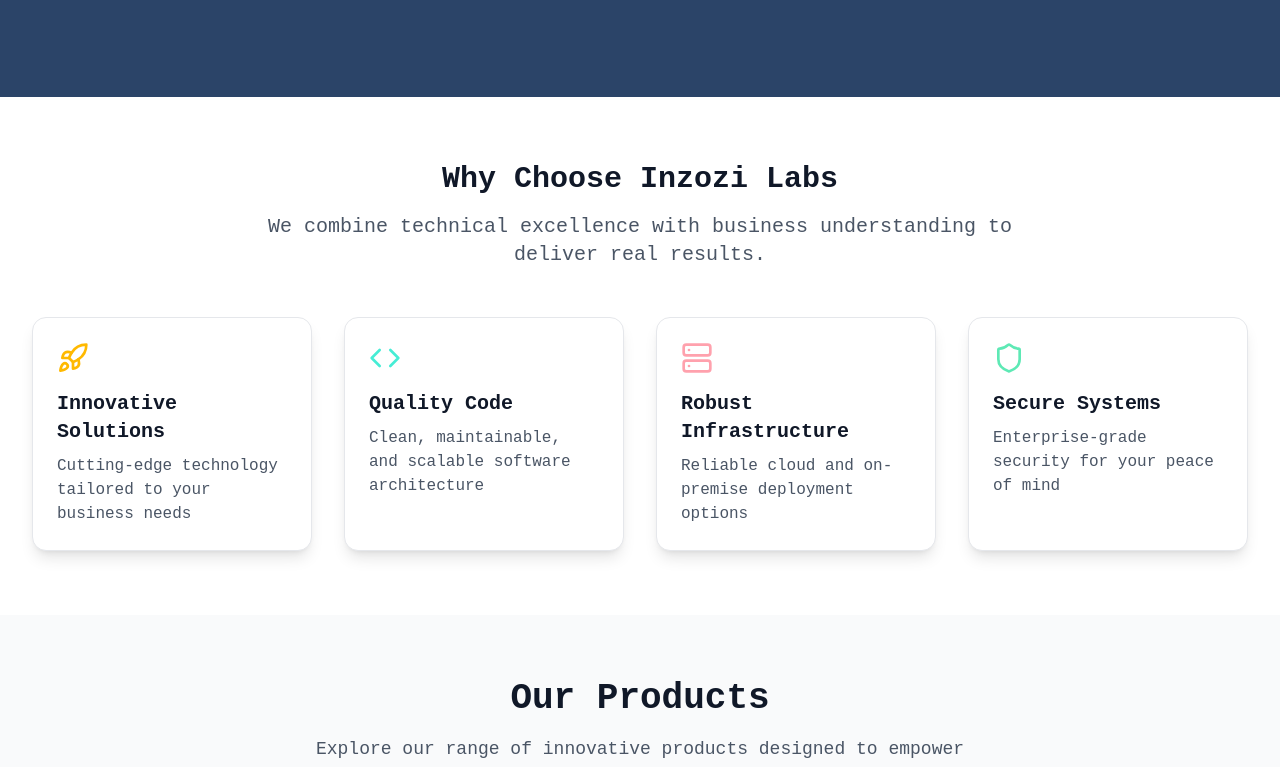
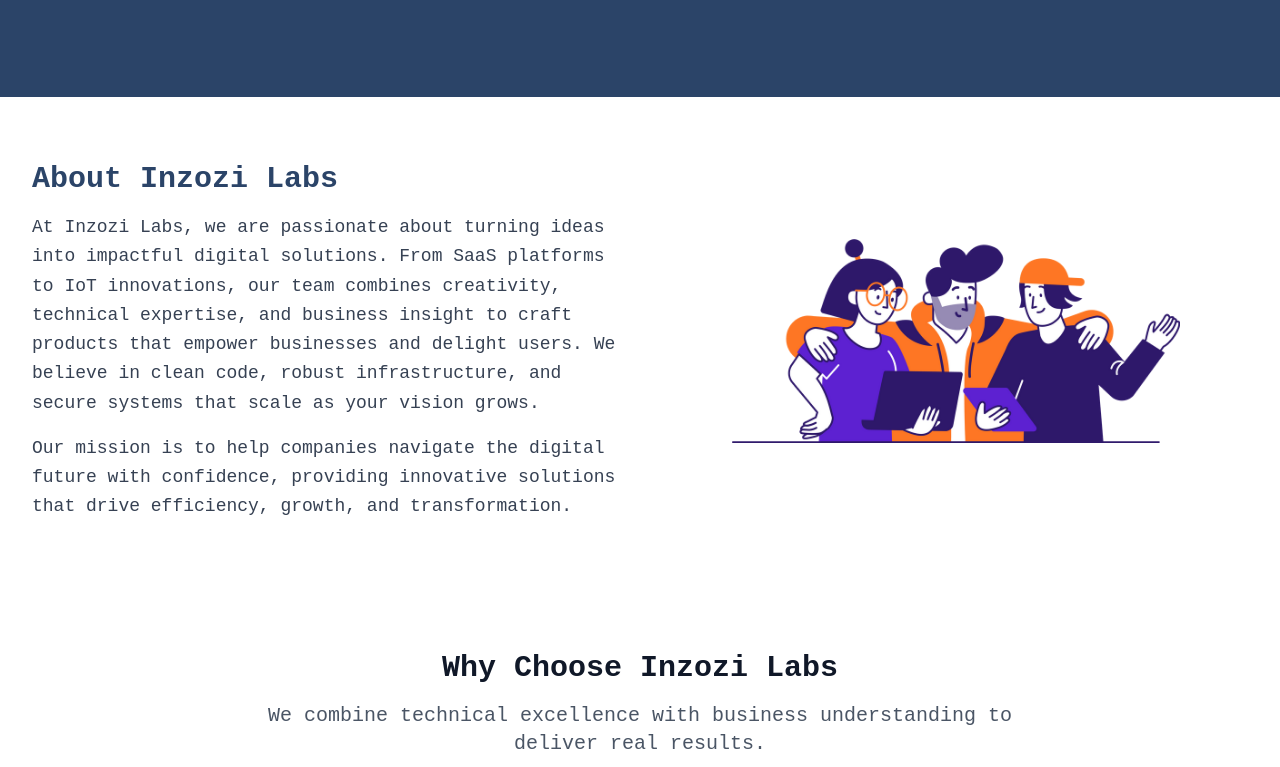
Before and after one commit to bigwave819/inzozi, a Next.js app: page / in a window 1280 px wide. Shown: the part 575-1342 px from the top of the page. Built offline with nearby package versions, Linux system fonts and the light colour scheme; a web font is replaced by a local one.

Commit message:
added few more changes

```diff
--- a/src/app/page.tsx
+++ b/src/app/page.tsx
@@ -1,72 +1,81 @@
 // app/page.tsx
-import { Rocket, Code, Server, Shield } from 'lucide-react';
-import Link from 'next/link';
+import { Rocket, Code, Server, Shield } from "lucide-react";
+import Link from "next/link";
 
 export default function Home() {
   const features = [
     {
       icon: <Rocket className="w-8 h-8 text-amber-400" />,
       title: "Innovative Solutions",
-      description: "Cutting-edge technology tailored to your business needs"
+      description: "Cutting-edge technology tailored to your business needs",
     },
     {
       icon: <Code className="w-8 h-8 text-teal-300" />,
       title: "Quality Code",
-      description: "Clean, maintainable, and scalable software architecture"
+      description: "Clean, maintainable, and scalable software architecture",
     },
     {
       icon: <Server className="w-8 h-8 text-rose-300" />,
       title: "Robust Infrastructure",
-      description: "Reliable cloud and on-premise deployment options"
+      description: "Reliable cloud and on-premise deployment options",
     },
     {
       icon: <Shield className="w-8 h-8 text-emerald-300" />,
       title: "Secure Systems",
-      description: "Enterprise-grade security for your peace of mind"
-    }
+      description: "Enterprise-grade security for your peace of mind",
+    },
   ];
 
   const products = [
     {
       title: "Inzozi SAAS",
-      description: "Cloud-based software solutions to streamline your business operations.",
-      demoLink: "#"
+      description:
+        "Cloud-based software solutions to streamline your business operations.",
+      demoLink: "#",
     },
     {
       title: "Inzozi DAAS",
-      description: "Real-time, structured data as a service to power smart decisions.",
-      demoLink: "#"
+      description:
+        "Real-time, structured data as a service to power smart decisions.",
+      demoLink: "#",
     },
     {
       title: "Digital Payment Gateway",
-      description: "Secure and fast payment solutions for your business and customers.",
-      demoLink: "#"
+      description:
+        "Secure and fast payment solutions for your business and customers.",
+      demoLink: "#",
     },
     {
       title: "IoT Platform",
-      description: "Connect and monitor your devices seamlessly for smarter automation.",
-      demoLink: "#"
-    }
+      description:
+        "Connect and monitor your devices seamlessly for smarter automation.",
+      demoLink: "#",
+    },
   ];
 
   return (
     <div className="min-h-screen">
       {/* Hero Section */}
-      <section className="text-white pt-24 pb-16 px-4 sm:px-6 lg:px-8 w-full mx-auto" style={{ backgroundColor: '#2B4468' }}>
+      <section
+        className="text-white pt-24 pb-16 px-4 sm:px-6 lg:px-8 w-full mx-auto"
+        style={{ backgroundColor: "#2B4468" }}
+      >
         <div className="flex flex-col lg:flex-row items-center gap-12">
           <div className="lg:w-1/2 space-y-6">
             <h1 className="text-4xl sm:text-5xl font-bold leading-tight">
-              Building <span className="text-amber-400">Digital Futures</span> with Inzozi Labs
+              Building <span className="text-amber-400">Digital Futures</span>{" "}
+              with Inzozi Labs
             </h1>
             <p className="text-xl text-gray-300">
-              We craft exceptional software solutions that drive growth and innovation for forward-thinking businesses.
+              We craft exceptional software solutions that drive growth and
+              innovation for forward-thinking businesses.
             </p>
             <div className="flex gap-4 pt-4">
               <button className="bg-amber-400 hover:bg-amber-500 text-gray-900 font-medium py-3 px-6 rounded-lg transition-colors">
                 Get Started
               </button>
               <button className="border border-white hover:bg-white/10 text-white font-medium py-3 px-6 rounded-lg transition-colors">
-                <Link href={'/contact'}>Contact Us</Link>
+                <Link href={"/contact"}>Contact Us</Link>
               </button>
             </div>
           </div>
@@ -79,13 +88,44 @@
           </div>
         </div>
       </section>
+      {/* About Section */}
+      <section className="py-16 px-4 sm:px-6 lg:px-8 max-w-7xl mx-auto flex flex-col lg:flex-row items-center gap-12 bg-white rounded-xl">
+        <div className="lg:w-1/2">
+          <h2 className="text-3xl font-bold text-[#2B4468] mb-4">
+            About Inzozi Labs
+          </h2>
+          <p className="text-gray-700 text-lg leading-relaxed">
+            At Inzozi Labs, we are passionate about turning ideas into impactful
+            digital solutions. From SaaS platforms to IoT innovations, our team
+            combines creativity, technical expertise, and business insight to
+            craft products that empower businesses and delight users. We believe
+            in clean code, robust infrastructure, and secure systems that scale
+            as your vision grows.
+          </p>
+          <p className="text-gray-700 text-lg mt-4 leading-relaxed">
+            Our mission is to help companies navigate the digital future with
+            confidence, providing innovative solutions that drive efficiency,
+            growth, and transformation.
+          </p>
+        </div>
+        <div className="lg:w-1/2">
+          <img
+            src="/about.png"
+            alt="About Inzozi Labs"
+            className="w-full max-w-md mx-auto"
+          />
+        </div>
+      </section>
 
       {/* Features Section */}
       <section className="py-16 px-4 sm:px-6 lg:px-8 max-w-7xl mx-auto bg-white">
         <div className="text-center mb-12">
-          <h2 className="text-3xl font-bold text-gray-900 mb-4">Why Choose Inzozi Labs</h2>
+          <h2 className="text-3xl font-bold text-gray-900 mb-4">
+            Why Choose Inzozi Labs
+          </h2>
           <p className="text-xl text-gray-600 max-w-3xl mx-auto">
-            We combine technical excellence with business understanding to deliver real results.
+            We combine technical excellence with business understanding to
+            deliver real results.
           </p>
         </div>
 
@@ -95,10 +135,10 @@
               key={index}
               className="bg-white shadow-lg p-6 rounded-xl border border-gray-200 hover:border-amber-400 transition-all"
             >
-              <div className="mb-4">
-                {feature.icon}
-              </div>
-              <h3 className="text-xl font-semibold text-gray-900 mb-2">{feature.title}</h3>
+              <div className="mb-4">{feature.icon}</div>
+              <h3 className="text-xl font-semibold text-gray-900 mb-2">
+                {feature.title}
+              </h3>
               <p className="text-gray-600">{feature.description}</p>
             </div>
           ))}
@@ -108,9 +148,12 @@
       {/** Product section */}
       <section className="py-16 px-4 sm:px-6 lg:px-8 bg-gray-50">
         <div className="max-w-7xl mx-auto text-center mb-12">
-          <h2 className="text-4xl font-bold text-gray-900 mb-4">Our Products</h2>
+          <h2 className="text-4xl font-bold text-gray-900 mb-4">
+            Our Products
+          </h2>
           <p className="text-lg text-gray-600 max-w-2xl mx-auto">
-            Explore our range of innovative products designed to empower your business.
+            Explore our range of innovative products designed to empower your
+            business.
           </p>
         </div>
 
@@ -120,7 +163,9 @@
               key={index}
               className="bg-white shadow-lg rounded-2xl p-6 hover:shadow-2xl transition-all border border-gray-200"
             >
-              <h3 className="text-2xl font-semibold text-gray-900 mb-4">{product.title}</h3>
+              <h3 className="text-2xl font-semibold text-gray-900 mb-4">
+                {product.title}
+              </h3>
               <p className="text-gray-600 mb-6">{product.description}</p>
               <a
                 href={product.demoLink}
@@ -132,7 +177,6 @@
           ))}
         </div>
       </section>
-
     </div>
   );
 }
--- a/src/components/footer.tsx
+++ b/src/components/footer.tsx
@@ -5,7 +5,7 @@
 export default function Footer() {
     const navItems = [
         { name: 'Home', path: '/' },
-        { name: 'Services', path: '/services' },
+        { name: 'Services', path: '/service' },
         { name: 'Company', path: '/company' },
         { name: 'Industries', path: '/industries' },
         { name: 'Contact', path: '/contact' }
```
Also changed, not shown: public/about.png (added).
